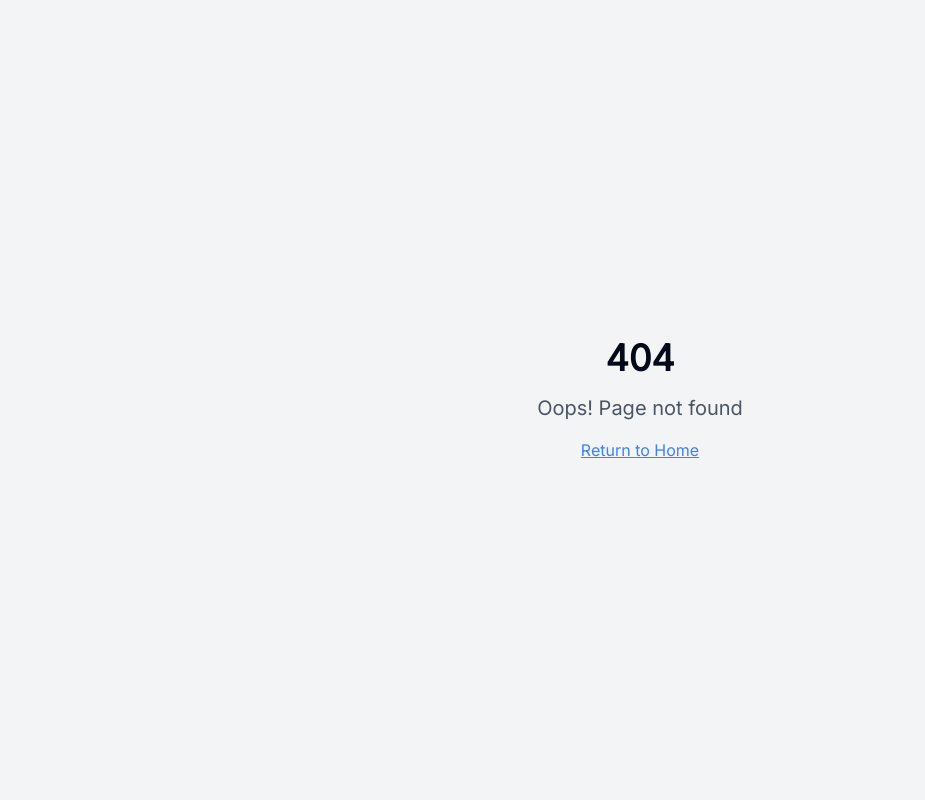
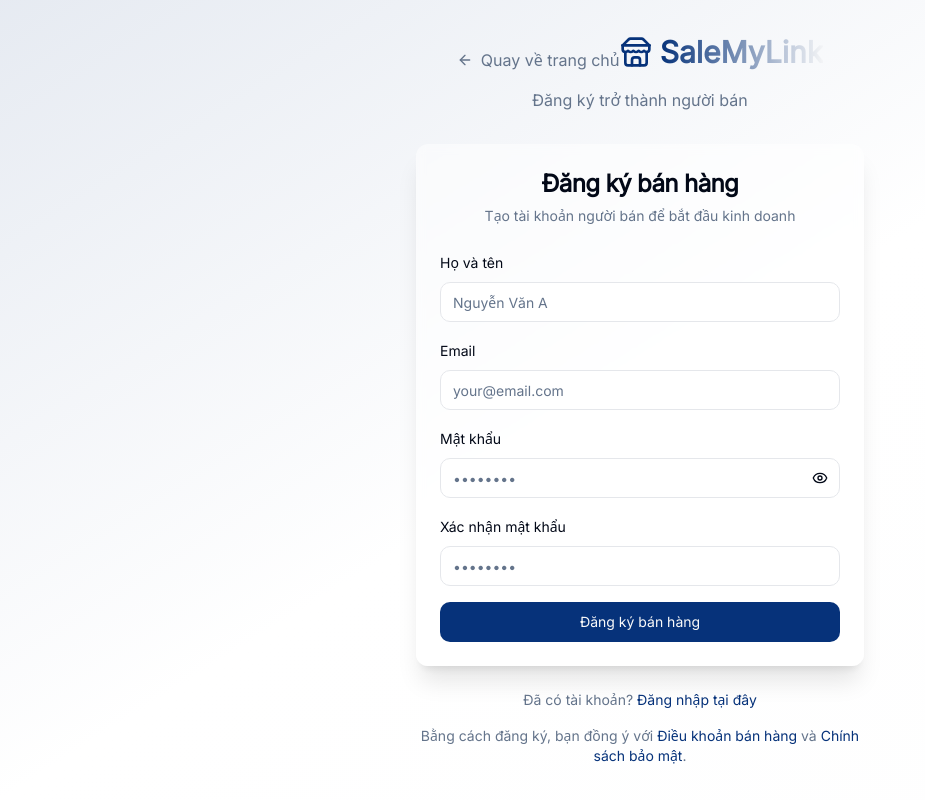
Before and after one commit to Quileute97/drive-sell-hub, a React (Vite) app: page /seller-signup in a window 1280 px wide. Before the commit this address had no page. Shown: the whole page, without its empty margins (0-925 px from the left). Built offline with nearby package versions, Linux system fonts and the light colour scheme; a web font is replaced by a local one.

Commit message:
Fix registration button

```diff
--- a/src/App.tsx
+++ b/src/App.tsx
@@ -6,6 +6,7 @@ import { BrowserRouter, Routes, Route } from "react-router-dom";
 import { AuthProvider } from "@/contexts/AuthContext";
 import Index from "./pages/Index";
 import Auth from "./pages/Auth";
+import SellerAuth from "./pages/SellerAuth";
 import NotFound from "./pages/NotFound";
 
 const queryClient = new QueryClient();
@@ -20,6 +21,7 @@ const App = () => (
           <Routes>
             <Route path="/" element={<Index />} />
             <Route path="/auth" element={<Auth />} />
+            <Route path="/seller-signup" element={<SellerAuth />} />
             {/* ADD ALL CUSTOM ROUTES ABOVE THE CATCH-ALL "*" ROUTE */}
             <Route path="*" element={<NotFound />} />
           </Routes>
--- a/src/components/Header.tsx
+++ b/src/components/Header.tsx
@@ -101,9 +101,11 @@ export const Header = () => {
               </Link>
             )}
 
-            <Button variant="hero" size="sm">
-              Đăng ký bán hàng
-            </Button>
+            <Link to="/seller-signup">
+              <Button variant="hero" size="sm">
+                Đăng ký bán hàng
+              </Button>
+            </Link>
           </div>
         </div>
       </div>
--- /dev/null
+++ b/src/pages/SellerAuth.tsx
@@ -0,0 +1,198 @@
+import React, { useState, useEffect } from 'react';
+import { useNavigate, Link } from 'react-router-dom';
+import { Button } from '@/components/ui/button';
+import { Input } from '@/components/ui/input';
+import { Label } from '@/components/ui/label';
+import { Card, CardContent, CardDescription, CardHeader, CardTitle } from '@/components/ui/card';
+import { useAuth } from '@/contexts/AuthContext';
+import { Eye, EyeOff, ArrowLeft, Store } from 'lucide-react';
+import { supabase } from '@/integrations/supabase/client';
+import { useToast } from '@/hooks/use-toast';
+
+const SellerAuth = () => {
+  const [email, setEmail] = useState('');
+  const [password, setPassword] = useState('');
+  const [fullName, setFullName] = useState('');
+  const [confirmPassword, setConfirmPassword] = useState('');
+  const [showPassword, setShowPassword] = useState(false);
+  const [loading, setLoading] = useState(false);
+
+  const { user } = useAuth();
+  const navigate = useNavigate();
+  const { toast } = useToast();
+
+  useEffect(() => {
+    if (user) {
+      navigate('/', { replace: true });
+    }
+  }, [user, navigate]);
+
+  const handleSubmit = async (e: React.FormEvent) => {
+    e.preventDefault();
+    setLoading(true);
+
+    try {
+      if (password !== confirmPassword) {
+        toast({
+          variant: "destructive",
+          title: "Lỗi",
+          description: "Mật khẩu xác nhận không khớp"
+        });
+        return;
+      }
+
+      const redirectUrl = `${window.location.origin}/`;
+
+      const { error } = await supabase.auth.signUp({
+        email,
+        password,
+        options: {
+          emailRedirectTo: redirectUrl,
+          data: {
+            full_name: fullName,
+            role: 'seller'
+          }
+        }
+      });
+
+      if (error) {
+        toast({
+          variant: "destructive",
+          title: "Lỗi đăng ký",
+          description: error.message
+        });
+      } else {
+        toast({
+          title: "Đăng ký thành công",
+          description: "Vui lòng kiểm tra email để xác thực tài khoản người bán."
+        });
+      }
+    } catch (error) {
+      console.error('Seller auth error:', error);
+    } finally {
+      setLoading(false);
+    }
+  };
+
+  return (
+    <div className="min-h-screen bg-gradient-to-br from-primary/10 via-background to-secondary/10 flex items-center justify-center p-4">
+      <div className="w-full max-w-md">
+        <div className="mb-8 text-center">
+          <Link
+            to="/"
+            className="inline-flex items-center text-muted-foreground hover:text-foreground transition-colors mb-4"
+          >
+            <ArrowLeft className="h-4 w-4 mr-2" />
+            Quay về trang chủ
+          </Link>
+          <div className="inline-flex items-center justify-center mb-4">
+            <Store className="h-8 w-8 text-primary mr-2" />
+            <h1 className="text-3xl font-bold bg-gradient-to-r from-primary to-secondary bg-clip-text text-transparent">
+              SaleMyLink
+            </h1>
+          </div>
+          <p className="text-muted-foreground">
+            Đăng ký trở thành người bán
+          </p>
+        </div>
+
+        <Card className="shadow-xl border-0 bg-card/50 backdrop-blur-sm">
+          <CardHeader>
+            <CardTitle className="text-2xl text-center">
+              Đăng ký bán hàng
+            </CardTitle>
+            <CardDescription className="text-center">
+              Tạo tài khoản người bán để bắt đầu kinh doanh
+            </CardDescription>
+          </CardHeader>
+          <CardContent>
+            <form onSubmit={handleSubmit} className="space-y-4">
+              <div className="space-y-2">
+                <Label htmlFor="fullName">Họ và tên</Label>
+                <Input
+                  id="fullName"
+                  type="text"
+                  placeholder="Nguyễn Văn A"
+                  value={fullName}
+                  onChange={(e) => setFullName(e.target.value)}
+                  required
+                />
+              </div>
+              <div className="space-y-2">
+                <Label htmlFor="email">Email</Label>
+                <Input
+                  id="email"
+                  type="email"
+                  placeholder="your@email.com"
+                  value={email}
+                  onChange={(e) => setEmail(e.target.value)}
+                  required
+                />
+              </div>
+              <div className="space-y-2">
+                <Label htmlFor="password">Mật khẩu</Label>
+                <div className="relative">
+                  <Input
+                    id="password"
+                    type={showPassword ? 'text' : 'password'}
+                    placeholder="••••••••"
+                    value={password}
+                    onChange={(e) => setPassword(e.target.value)}
+                    required
+                  />
+                  <Button
+                    type="button"
+                    variant="ghost"
+                    size="sm"
+                    className="absolute right-0 top-0 h-full px-3 py-2 hover:bg-transparent"
+                    onClick={() => setShowPassword(!showPassword)}
+                  >
+                    {showPassword ? (
+                      <EyeOff className="h-4 w-4" />
+                    ) : (
+                      <Eye className="h-4 w-4" />
+                    )}
+                  </Button>
+                </div>
+              </div>
+              <div className="space-y-2">
+                <Label htmlFor="confirmPassword">Xác nhận mật khẩu</Label>
+                <Input
+                  id="confirmPassword"
+                  type="password"
+                  placeholder="••••••••"
+                  value={confirmPassword}
+                  onChange={(e) => setConfirmPassword(e.target.value)}
+                  required
+                />
+              </div>
+              <Button type="submit" className="w-full" disabled={loading}>
+                {loading ? 'Đang đăng ký...' : 'Đăng ký bán hàng'}
+              </Button>
+            </form>
+          </CardContent>
+        </Card>
+
+        <p className="text-center text-sm text-muted-foreground mt-6">
+          Đã có tài khoản?{' '}
+          <Link to="/auth" className="text-primary hover:underline">
+            Đăng nhập tại đây
+          </Link>
+        </p>
+
+        <p className="text-center text-sm text-muted-foreground mt-4">
+          Bằng cách đăng ký, bạn đồng ý với{' '}
+          <a href="#" className="text-primary hover:underline">
+            Điều khoản bán hàng
+          </a>{' '}
+          và{' '}
+          <a href="#" className="text-primary hover:underline">
+            Chính sách bảo mật
+          </a>.
+        </p>
+      </div>
+    </div>
+  );
+};
+
+export default SellerAuth;
```
